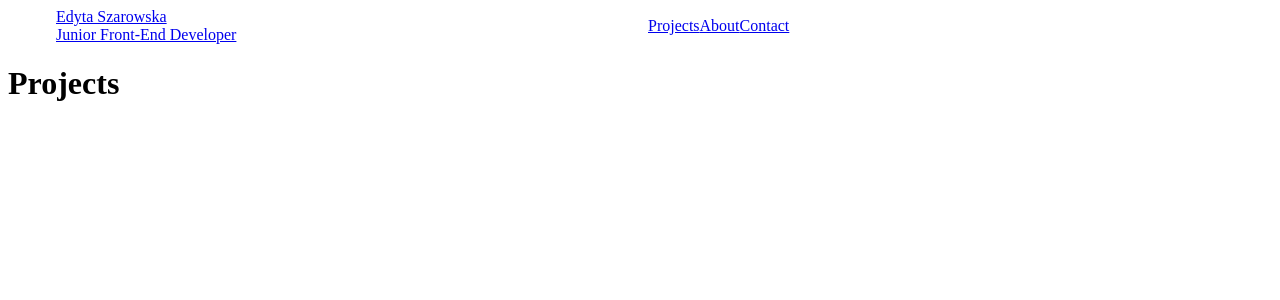
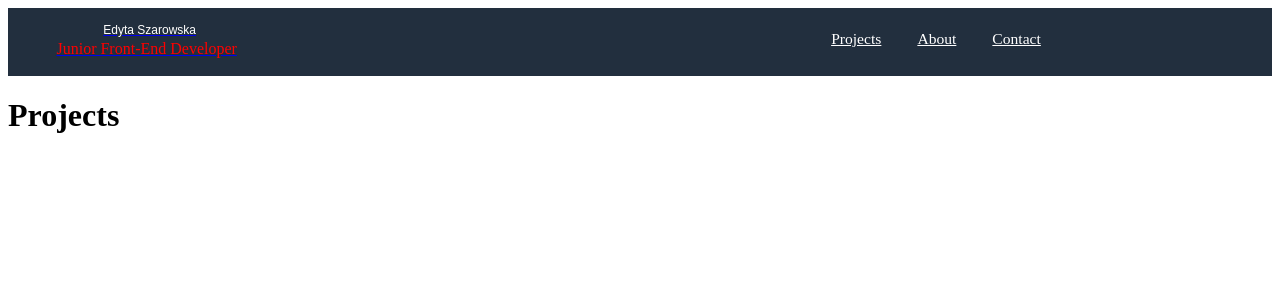
Before and after one commit to Edyta2801/my-portfolio, a React (Create React App) app: page / in a window 1280 px wide. Shown: the top 300 px of the page. Built offline with nearby package versions, Linux system fonts and the light colour scheme.

Commit message:
add styles for APP and Header

```diff
--- a/src/App.js
+++ b/src/App.js
@@ -5,6 +5,7 @@ import Header from './components/Header';
 import Projects from './components/pages/Projects';
 import Contact from './components/pages/Contact';
 import About from './components/pages/About';
+import './components/styles/App.scss';
 
 class App extends React.Component {
   render() {
--- a/src/components/Header.js
+++ b/src/components/Header.js
@@ -1,21 +1,21 @@
 import React from 'react';
 import { NavLink, Link } from 'react-router-dom';
-import styles from '../components/styles/Header.scss';
+import '../components/styles/Header.scss';
 // import Icon from '../../common/Icon/Icon';
 import { Grid, Row, Col } from 'react-flexbox-grid';
 
 class Header extends React.Component {
     render() {
         return (
-            <header className={styles.component}>
+            <header className='component'>
                 <Grid>
                     <Row between="md" middle="xs">
                         <Col md={1} lg={2}>
                             <Link to='/'>
-                                <div className={styles.logo}>
+                                <div className='logo'>
                                     {/* <Icon name='laptop-code' /> */}
-                                    <div className={styles.name}>Edyta Szarowska</div>
-                                    <div className={styles.nameJunior}> Junior Front-End Developer</div>
+                                    <div className='name'>Edyta Szarowska</div>
+                                    <div className='nameJunior'> Junior Front-End Developer</div>
                                 </div>
                             </Link>
                         </Col>
@@ -26,7 +26,6 @@ class Header extends React.Component {
                                 <NavLink to='/contact' activeClassName='active'>Contact</NavLink>
                             </nav>
                         </Col>
-
                     </Row>
                 </Grid>
             </header>
--- /dev/null
+++ b/src/components/styles/App.scss
@@ -0,0 +1,13 @@
+
+@import "../styles/settings.scss";
+
+.switchWrapper {
+  position: relative;
+
+  > :first-child ~ * {
+    position: absolute;
+    top: 0;
+    left: 0;
+    width: 100%;
+  }
+}
```
